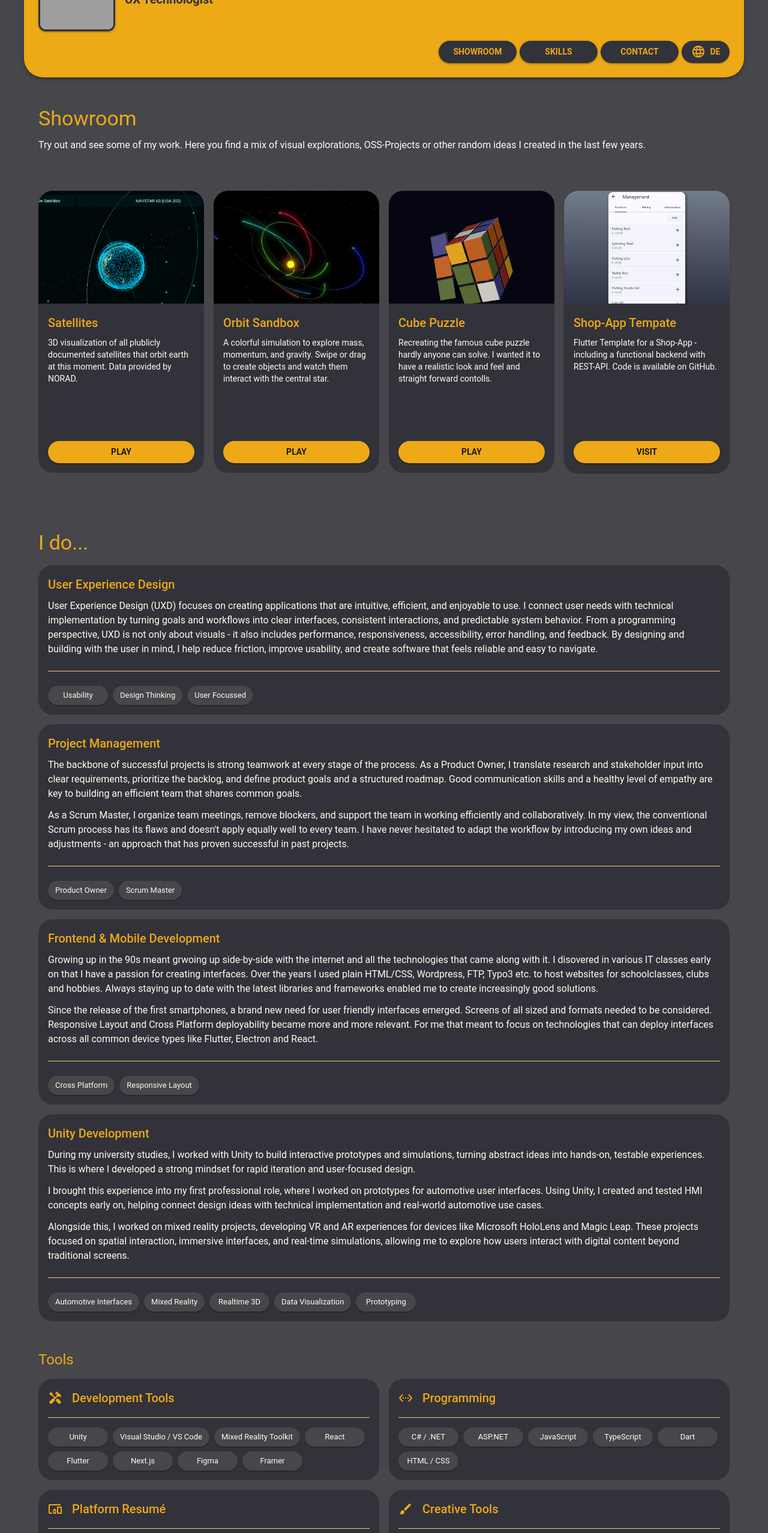
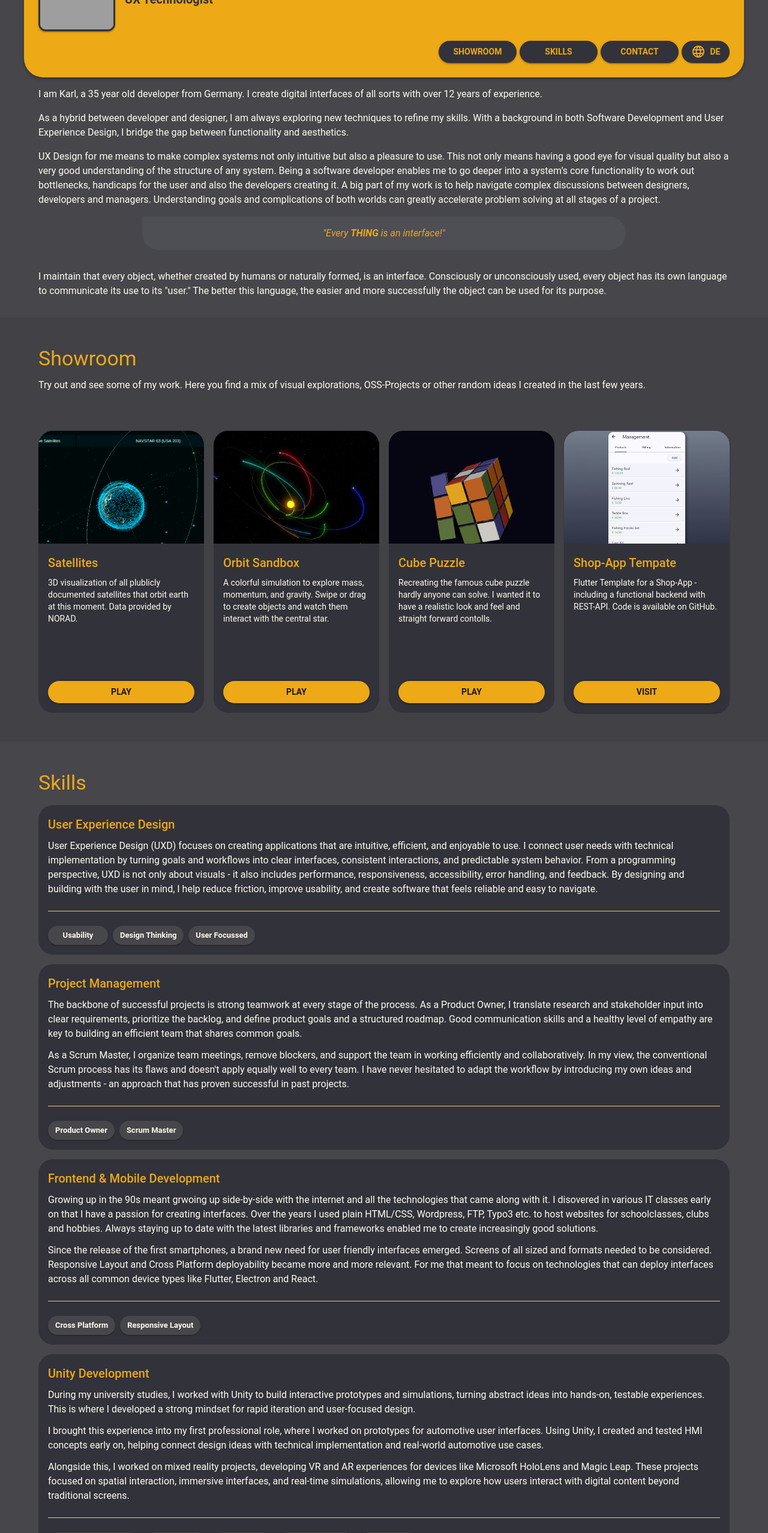
Before and after one commit to KarlSupertramp/HostNextJs, a Next.js app: page / in a window 1280 px wide. Shown: the part 100-2655 px from the top of the page at 60% size. Built offline with nearby package versions, Linux system fonts and the light colour scheme; grey boxes are pictures that could not be loaded.

Commit message:
Reintegrated "About" as part head and separated sections with color offsets

```diff
--- a/app/about/page.jsx
+++ b/app/about/page.jsx
@@ -1,65 +1,44 @@
 "use client";
 
 import { Box, Container, Typography } from "@mui/material";
-import { BackButton, urlEndWith } from "../components/backbutton";
-import { useEffect, useState } from "react";
+import { useTranslations } from "next-intl";
 
 export default function AboutPage() {
 
-  const [isSubPage, setIsSubPage] = useState(false);
-  useEffect(() => {
-    setIsSubPage(urlEndWith("/about"));
-  });
+  const t = useTranslations("About");
 
   return (
     <Box>
-      {isSubPage && <BackButton />}
-      <Container maxWidth="lg" sx={{ py: 6 }}>
+      <Container maxWidth="lg" sx={{ py: 2 }}>
 
-        <Typography variant="h3" component="h1" gutterBottom>
-          About Me
+        <Typography variant="body1" color="text.secondary" paragraph sx={{ mt: 0 }}>
+          {t("about0")}
         </Typography>
 
-          <Typography variant="body1" color="text.secondary" paragraph sx={{ mt: 0 }}>
-            As a hybrid between developer and designer, I am always exploring new techniques
-            to refine my skills. With a background in both <b>Software Development</b> and <b>User Experience Design</b>, I bridge the gap between functionality and aesthetics.
-          </Typography>
-
-          <Typography variant="body1" color="text.secondary" paragraph sx={{ mt: 0 }}>
-            UX Design for me means to make complex systems not only intuitive but also a
-            pleasure to use. This not only means having a good eye for visual quality but also
-            a very good understanding of the structure any system. Being a software
-            developer enables me to go deeper into a systems core functionality to workout
-            bottlenecks, handicaps for the user and also the developers creating it. A big part of my
-            work is to help navigate complex discussions between designers, developers and
-            managers. Understanding goals and complications of both worlds can greatly
-            accelerate the problem solving at all stages of a project.
+        <Typography variant="body1" color="text.secondary" paragraph sx={{ mt: 0 }}>
+          {t("about1")}
         </Typography>
 
+        <Typography variant="body1" color="text.secondary" paragraph sx={{ mt: 0 }}>
+          {t("about2")}
+        </Typography>
 
-        <Box sx={{ my: 4, p: 2, bgcolor: "background.paper", borderLeft: "2px solid", borderColor: "border.main" }}>
-          <Typography sx={{ textAlign: "center", fontStyle: "italic", fontWeight: "bold" }}>
+        <Box sx={{
+          width: "70%",
+          mx: "auto",
+          mb: 4,
+          p: 2,
+          bgcolor: "background.defaultLight",
+          borderBottomLeftRadius: 100,
+          borderBottomRightRadius: 100,
+          borderTopRightRadius: 100 }}>
+          <Typography sx={{ textAlign: "center", fontStyle: "italic"}}>
             "Every <b>THING</b> is an interface!"
           </Typography>
         </Box>
 
         <Typography variant="body1" color="text.secondary" paragraph>
-          I am convinced that every object, whether created by humans or naturally formed,
-          is an interface. Consciously or unconsciously used, every object has its own
-          language to communicate its use to its "user." The better this language, the
-          easier and more successfully the object can be used for its purpose.
-        </Typography>
-
-        <Typography variant="body1" color="text.secondary" paragraph>
-          The majority of the projects I worked on in recent years are <b>Mixed Reality</b> projects. I developed several applications for the Microsoft HoloLens since the
-          very day the first iteration of this device was availabe in Germany and even
-          took part in an exclusive developer preview, where I spend a week in the Microsoft
-          office in Berlin to get to know the HoloLens 2, before its official release.
-        </Typography>
-
-        <Typography variant="body1" color="text.secondary" paragraph>
-          I also worked on several <b>Virtual Reality</b> projects. Most of them were prototypes that some way or another were adopted in
-          a VR-Learning platform that I also directly contributed to as a Unity developer (<Typography component="span" sx={{ fontWeight: "bold" }}>3spin Learning</Typography>).
+        {t("about3")}
         </Typography>
       </Container>
     </Box>
--- a/app/contact/page.tsx
+++ b/app/contact/page.tsx
@@ -4,8 +4,6 @@ import { Box, Container, Typography, Stack, Chip } from '@mui/material';
 import GitHubIcon from "@mui/icons-material/GitHub";
 import LinkedInIcon from "@mui/icons-material/LinkedIn";
 import EmailIcon from "@mui/icons-material/Email";
-import { BackButton, urlEndWith } from "../components/backbutton";
-import { useEffect, useState } from "react";
 import { useTranslations } from "next-intl";
 
 const socials = [
@@ -30,18 +28,11 @@ const socials = [
 ];
 
 export default function ContactPage({ id }: { id?: string }) {
-
-  const [isSubPage, setIsSubPage] = useState(false);
-  useEffect(() => {
-    setIsSubPage(urlEndWith("/contact"));
-  });
-
   const t = useTranslations('Contact');
 
   return (
-      <Box id={id}>
-      {isSubPage && <BackButton />}
-      <Container maxWidth="lg" sx={{ py: 6 }}>
+    <Box sx={{ bgcolor: "background.defaultDark" }} id={id}>
+      <Container maxWidth="lg" sx={{ py: 3 }}>
         <Box sx={{ mb: 4 }}>
           <Typography variant="h4" sx={{ mb: 2 }}>
             {t("title")}
@@ -51,7 +42,7 @@ export default function ContactPage({ id }: { id?: string }) {
           </Typography>
         </Box>
         <Box sx={{ mb: 2, bgcolor: "background.paper", p: 2, borderRadius: 2 }}>
-              <Stack spacing={2}  gap={1}>
+          <Stack spacing={2} gap={1}>
             {socials.map((social) => (
               <Chip
                 key={social.label}
--- /dev/null
+++ b/app/footer/page.tsx
@@ -0,0 +1,45 @@
+import { Box, Container, Link, Stack, Typography } from "@mui/material";
+
+export default function  Footer() {
+
+	const handleScroll = (targetId: string) => {
+    const element = document.getElementById(targetId);
+    if (element) {
+      element.scrollIntoView({ behavior: "smooth", block: "start" });
+    }
+  };
+
+	return (
+		<Box
+			component="footer"
+			sx={{
+				justifyContent: "center",
+				display: "flex",
+				textAlign: "center",
+				mt: 3
+			}}>
+			<Container
+				sx={{
+          px: 5,
+          py: 3,
+          mx: 2,
+          bgcolor: "primary.main",
+          borderTopRightRadius: 32,
+          borderTopLeftRadius: 32,
+          display: "flex",
+					boxShadow: 3,
+          flexDirection: "column"
+        }}>
+				<Stack justifyContent={"center"} gap={1} direction={"row"}>
+					<Link onClick={() => {handleScroll("head-section")}} color="text.dark">Home</Link>
+					<Link onClick={() => {handleScroll("showroom-section")}} color="text.dark">Showroom</Link>
+					<Link onClick={() => {handleScroll("skills-section")}} color="text.dark">Skills</Link>
+					<Link onClick={() => {handleScroll("contact-section")}} color="text.dark">Contact</Link>
+				</Stack>
+				<Typography alignSelf={"center"} variant="body2" color="text.dark">
+					&copy; {new Date().getFullYear()} Karl Martin
+				</Typography>
+			</Container>
+		</Box>
+	);
+}
--- a/app/page.jsx
+++ b/app/page.jsx
@@ -5,16 +5,18 @@ import AboutPage from './about/page';
 import ContactPage from './contact/page';
 import Head from './head/page';
 import SkillsPage from './skills/page';
-
+import Footer from "./footer/page"
 
 export default function Home() {
   return (
     <>
-      <Head/>
+      <Head id={"head-section"}/>
+      <AboutPage/>
       <ShowroomPage id={"showroom-section"}/>
       <SkillsPage id={"skills-section"} />
       {/*<AboutPage />*/}
       <ContactPage id={"contact-section"} />
+      <Footer />
     </>
   );
 }
--- a/app/showroom/page.tsx
+++ b/app/showroom/page.tsx
@@ -9,9 +9,6 @@ import {
   Card,
   Button
 } from "@mui/material";
-
-import { BackButton, urlEndWith } from "../components/backbutton";
-import { useEffect, useState } from "react";
 import { IframeModal } from "../components/iframeModal";
 import useMediaQuery from "@mui/material/useMediaQuery";
 import { useTranslations } from "next-intl";
@@ -107,11 +104,6 @@ function FeatureLink({ title, body, href, imgSrc }) {
 
 export default function ShowroomPage({ id }: { id?: string }) {
 
-  const [isSubPage, setIsSubPage] = useState(false);
-  useEffect(() => {
-    setIsSubPage(urlEndWith("/showroom"));
-  });
-
   const [iframeOpen, setIframeOpen] = React.useState(false);
   const [iframeUrl, setIframeUrl] = React.useState<string | null>(null);
   const [iframeTitle, setIframeTitle] = React.useState<string | undefined>(undefined);
@@ -126,13 +118,12 @@ export default function ShowroomPage({ id }: { id?: string }) {
   const t = useTranslations('Showroom');
 
   return (
-    <Box id={id}>
-      {isSubPage && <BackButton />}
+    <Box sx={{bgcolor: "background.defaultDark"}} id={id}>
       <Container maxWidth="lg" sx={{ py: 6 }}>
         <Typography variant="h4" component="h1" gutterBottom>
           Showroom
         </Typography>
-        <Typography variant="body1" color="text.secondary" paragraph>
+        <Typography variant="body1" color="text.secondary">
           {t("showroomHead")}
         </Typography>
 
--- a/app/skills/page.tsx
+++ b/app/skills/page.tsx
@@ -1,8 +1,6 @@
 "use client";
 
 import { Box, Container, Typography,  Chip, Stack, Divider, Grid } from "@mui/material";
-import { BackButton, urlEndWith } from "../components/backbutton";
-import { useEffect, useState } from "react";
 import HandymanIcon from '@mui/icons-material/Handyman';
 import CodeIcon from '@mui/icons-material/SettingsEthernet';
 import BrushIcon from '@mui/icons-material/Brush';
@@ -72,7 +70,13 @@ export default function SkillsPage({ id }: { id?: string }){
       <Stack direction="row" spacing={1} flexWrap="wrap" useFlexGap>
         {items.map((item) => (
           <Chip
-            sx={{ boxShadow: 1 ,minWidth: "100px", color: "text.secondary", backgroundColor: "background.default" }}
+            sx={{
+              fontWeight: "bold",
+              boxShadow: 1,
+              minWidth: "100px",
+              color: "text.secondary",
+              backgroundColor: "background.default"
+            }}
             key={item}
             label={item}
           />
@@ -111,7 +115,13 @@ const SkillArticle = ({ title, paragraphs, chips = [] } : {title: string, paragr
     <Stack mt={2} direction="row" spacing={1} flexWrap="wrap" useFlexGap>
       {chips.map((item) => (
         <Chip
-          sx={{ boxShadow: 1 ,minWidth: "100px", color: "text.secondary", backgroundColor: "background.default" }}
+          sx={{
+            fontWeight: "bold",
+            boxShadow: 1 ,
+            minWidth: "100px",
+            color: "text.secondary",
+            backgroundColor: "background.default"
+          }}
           key={item}
           label={item}
         />
@@ -119,18 +129,12 @@ const SkillArticle = ({ title, paragraphs, chips = [] } : {title: string, paragr
     </Stack>
 
   </Box>
-);
-
-  const [isSubPage, setIsSubPage] = useState(false);
-  useEffect(() => {
-    setIsSubPage(urlEndWith("/skills"));
-  });
+  );
 
   const t = useTranslations('Skills');
 
   return (
     <Box id={id} bgcolor={"background.default"} >
-      {isSubPage && <BackButton />}
       <Container  maxWidth="lg" sx={{ py: 6 }}>
         <Typography variant="h4" component="h1" mb={2}>
          {t("head")}
--- a/app/theme.js
+++ b/app/theme.js
@@ -12,20 +12,22 @@ const theme = createTheme({
       hover: "#57513d",
       dark: "#32323a"
     },
-
     border:
     {
       main: "#e7d192"
     },
     background: {
         default: "#46464b",
+        defaultDark: "#414146",
+        defaultLight: "#4e4e55",
         paper: "#32323a",
         blurry: "#32323a52"
       },
     text: {
       primary: "#eda916",
       secondary: "#fffcef",
-      faded: "#929087"
+      faded: "#929087",
+      dark: "#32323a"
     }
   },
   shape: {
--- a/src/locales/de.json
+++ b/src/locales/de.json
@@ -17,17 +17,22 @@
     "unity2" : "Diese Erfahrung habe ich in meine erste berufliche Station mitgenommen, wo ich Prototypen für Automotive-Benutzeroberflächen entwickelt habe. Mit Unity konnte ich HMI-Konzepte früh simulieren und testen und so eine Brücke zwischen Design, technischer Umsetzung und realen Anwendungsfällen im Fahrzeug schlagen.",
     "unity3" : "Parallel dazu habe ich an Mixed-Reality-Projekten gearbeitet und VR- und AR-Erlebnisse für Geräte wie Microsoft HoloLens und Magic Leap entwickelt. Der Fokus lag dabei auf räumlicher Interaktion, immersiven Benutzeroberflächen und Echtzeitsimulationen, wodurch ich meine Fähigkeiten im Prototyping für neue, über klassische Bildschirme hinausgehende Plattformen weiter ausbauen konnte.",
 
-    "head" : "Tätigkeiten",
-    "devTools": "Entwicklungs-Tools",
+    "head" : "Skills",
+    "devTools": "Entwicklung",
     "programming": "Programmierung",
     "platforms": "Plattform Resumé",
-    "creativeTools": "Kreativ-Tools",
-    "tools" : "Werkzeug",
+    "creativeTools": "Kreativ",
+    "tools" : "Meine Werkzeuge",
     "fluentLanguages": "Fließende Sprachen",
     "en": "Englisch",
     "de": "Deutsch"
   },
-  "About": {},
+  "About": {
+    "about0": "Ich bin Karl, ein 35 Jahre alter Entwickler aus Deutschland. Seit über 12 Jahren gestalte ich digitale Interfaces unterschiedlichster Art.",
+    "about1": "Als Hybrid aus Entwickler und Designer erkunde ich ständig neue Techniken, um meine Fähigkeiten weiterzuentwickeln. Mit einem Hintergrund in Softwareentwicklung und User Experience Design schlage ich die Brücke zwischen Funktionalität und Ästhetik.",
+    "about2": "UX-Design bedeutet für mich, komplexe Systeme nicht nur intuitiv, sondern auch angenehm nutzbar zu machen. Dazu gehört nicht nur ein gutes Gespür für visuelle Qualität, sondern auch ein tiefes Verständnis für die Struktur eines Systems. Als Softwareentwickler kann ich tief in die Kernfunktionalität eines Systems eintauchen, um Engpässe, Hürden für Nutzer sowie Herausforderungen für Entwickler zu identifizieren. Ein großer Teil meiner Arbeit besteht darin, komplexe Diskussionen zwischen Designern, Entwicklern und Managern zu moderieren. Das Verständnis für Ziele und Herausforderungen beider Welten kann die Problemlösung in allen Projektphasen erheblich beschleunigen.",
+    "about3": "Ich bin der Überzeugung, dass jedes Objekt – ob vom Menschen geschaffen oder natürlich entstanden – ein Interface ist. Bewusst oder unbewusst genutzt, besitzt jedes Objekt seine eigene Sprache, um seinem „Nutzer“ seine Verwendung zu vermitteln. Je klarer diese Sprache ist, desto einfacher und erfolgreicher kann das Objekt für seinen Zweck genutzt werden."
+  },
   "Contact": {
     "title": "Kontakt",
     "head": "Du hast eine Frage oder möchtest zusammenarbeiten? Melde dich gerne!"
--- a/src/locales/en.json
+++ b/src/locales/en.json
@@ -19,20 +19,24 @@
     "unity2" : "I brought this experience into my first professional role, where I worked on prototypes for automotive user interfaces. Using Unity, I created and tested HMI concepts early on, helping connect design ideas with technical implementation and real-world automotive use cases.",
     "unity3" : "Alongside this, I worked on mixed reality projects, developing VR and AR experiences for devices like Microsoft HoloLens and Magic Leap. These projects focused on spatial interaction, immersive interfaces, and real-time simulations, allowing me to explore how users interact with digital content beyond traditional screens.",
 
-    "head" : "I do...",
-    "devTools" : "Development Tools",
+    "head" : "Skills",
+    "devTools" : "Development",
     "programming" : "Programming",
     "platforms" : "Platform Resumé",
-    "creativeTools" : "Creative Tools",
-    "tools" : "Tools",
+    "creativeTools" : "Creative",
+    "tools" : "My Tools",
     "fluentLanguages" : "Fluent Languages",
     "en" : "English",
     "de" : "German"
   },
-  "About" : {
+  "About": {
+    "about0": "I am Karl, a 35 year old developer from Germany. I create digital interfaces of all sorts with over 12 years of experience.",
+    "about1": "As a hybrid between developer and designer, I am always exploring new techniques to refine my skills. With a background in both Software Development and User Experience Design, I bridge the gap between functionality and aesthetics.",
+    "about2": "UX Design for me means to make complex systems not only intuitive but also a pleasure to use. This not only means having a good eye for visual quality but also a very good understanding of the structure of any system. Being a software developer enables me to go deeper into a system’s core functionality to work out bottlenecks, handicaps for the user and also the developers creating it. A big part of my work is to help navigate complex discussions between designers, developers and managers. Understanding goals and complications of both worlds can greatly accelerate problem solving at all stages of a project.",
+    "about3": "I maintain that every object, whether created by humans or naturally formed, is an interface. Consciously or unconsciously used, every object has its own language to communicate its use to its \"user.\" The better this language, the easier and more successfully the object can be used for its purpose."
   },
   "Contact" : {
-  	"title" : "Get in Touch",
+  	"title" : "Contact",
     "head" : "Have a question or want to collaborate? Feel free to reach out!"
   },
   "Nav" : {
```
Also changed, not shown: app/head/page.tsx (+5 -28 lines), app/layout.tsx (+0 -14 lines). Lines whose indentation alone changed are shown as unchanged.
